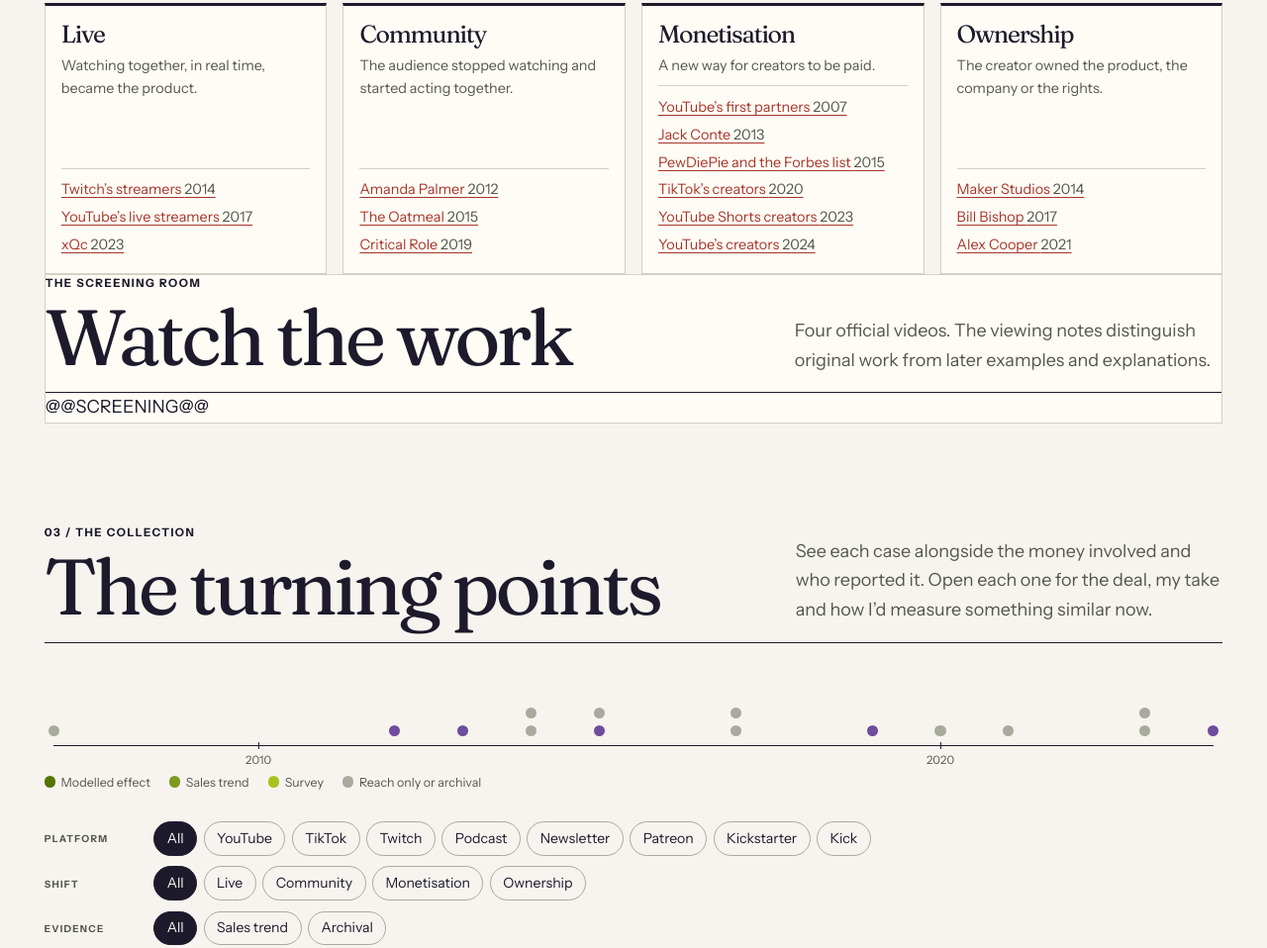
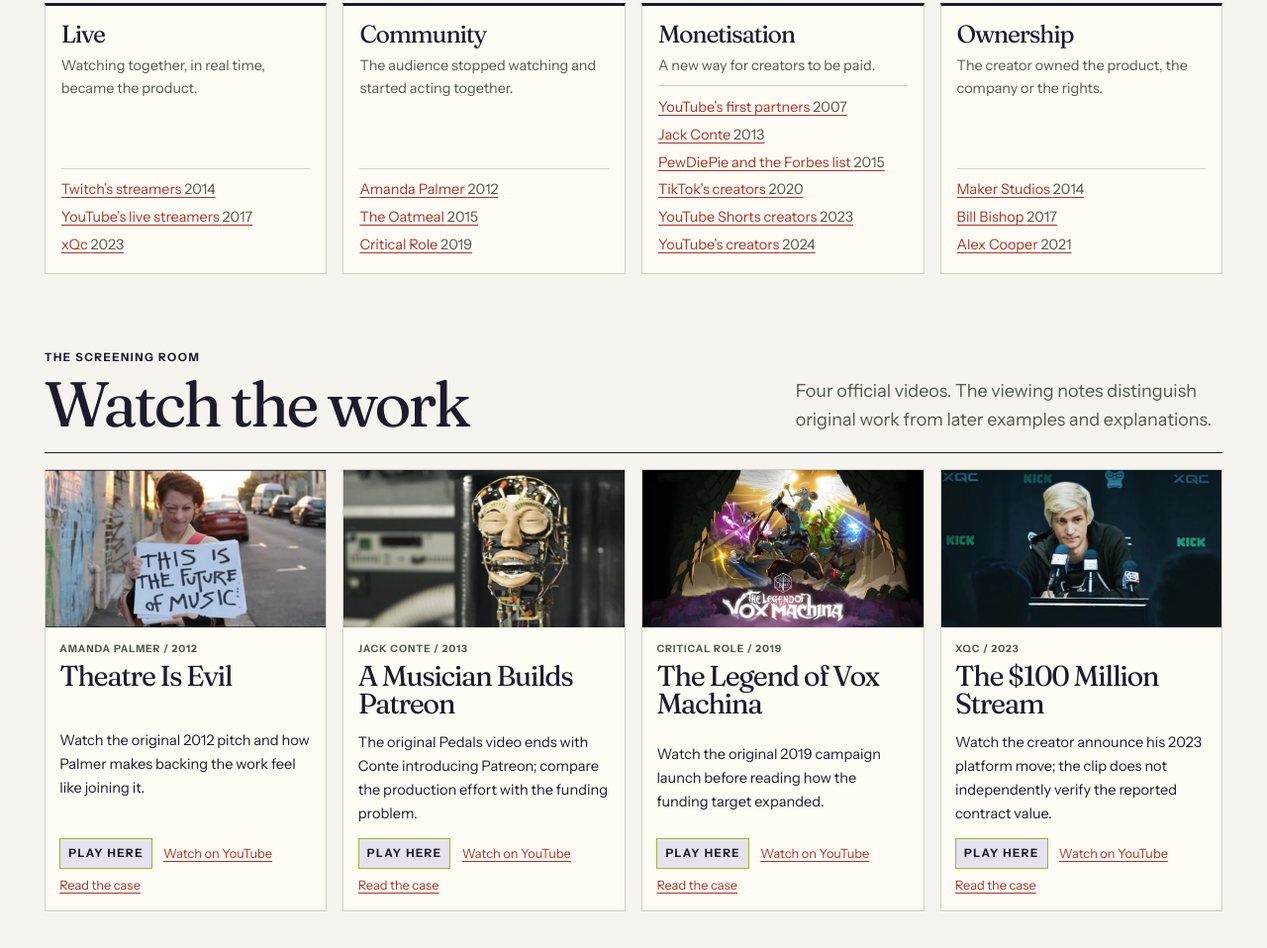
Before and after one commit to mattbatcheldor/creator-turning-points, a plain HTML site: page edition-03/index.html in a window 1280 px wide. Shown: the part 2661-3619 px from the top of the page at 99% size. Drawn offline with Linux system fonts and the light colour scheme.

Commit message:
Render the four verified screening films for Edition 03

```diff
--- a/edition-03/index.html
+++ b/edition-03/index.html
@@ -297,9 +297,52 @@ a{color:var(--teal)}.top nav a,.wordmark{color:var(--ink)}
 <div class="mech"><h3><button class="mech-pick" type="button" data-value="Monetisation">Monetisation</button></h3><p>A new way for creators to be paid.</p><ul><li><a href="#youtube-partner-program">YouTube’s first partners <span>2007</span></a></li><li><a href="#patreon">Jack Conte <span>2013</span></a></li><li><a href="#forbes-highest-paid-youtubers">PewDiePie and the Forbes list <span>2015</span></a></li><li><a href="#tiktok-creator-fund">TikTok’s creators <span>2020</span></a></li><li><a href="#youtube-shorts-revenue-share">YouTube Shorts creators <span>2023</span></a></li><li><a href="#youtube-70-billion">YouTube’s creators <span>2024</span></a></li></ul></div>
 <div class="mech"><h3><button class="mech-pick" type="button" data-value="Ownership">Ownership</button></h3><p>The creator owned the product, the company or the rights.</p><ul><li><a href="#maker-studios-disney">Maker Studios <span>2014</span></a></li><li><a href="#sinocism-substack">Bill Bishop <span>2017</span></a></li><li><a href="#alex-cooper-call-her-daddy">Alex Cooper <span>2021</span></a></li></ul></div></div>
 </section>
-<section class="screening" id="screening" aria-labelledby="screening-title">
+<section class="screenings" id="screening" aria-labelledby="screening-title">
 <div class="section-head"><div><p class="small">The screening room</p><h2 id="screening-title">Watch the work</h2></div><p>Four official videos. The viewing notes distinguish original work from later examples and explanations.</p></div>
-<div class="film-grid">@@SCREENING@@</div>
+<div class="screen-grid"><article class="screening">
+<span class="film-frame"><img src="../assets/edition-03/amanda-palmer-kickstarter.webp?v=3cab6d38f2da" alt="Amanda Palmer holds a handwritten sign saying This is the future of music" width="800" height="450" loading="lazy" decoding="async"></span>
+<div class="film-body">
+<div class="film-heading"><p class="small">Amanda Palmer / 2012</p><h3>Theatre Is Evil</h3></div>
+<p>Watch the original 2012 pitch and how Palmer makes backing the work feel like joining it.</p>
+<div class="film-actions">
+<button class="play-film small" type="button" data-video="TveAzAs6NAY" data-title="Theatre Is Evil" hidden>Play here</button><a href="https://www.youtube.com/watch?v=TveAzAs6NAY">Watch on YouTube</a>
+<a href="#amanda-palmer-kickstarter">Read the case</a>
+</div>
+</div>
+</article>
+<article class="screening">
+<span class="film-frame"><img src="../assets/edition-03/patreon.webp?v=716f9f5d15db" alt="A mechanical robot head in the Pedals music video" width="800" height="450" loading="lazy" decoding="async"></span>
+<div class="film-body">
+<div class="film-heading"><p class="small">Jack Conte / 2013</p><h3>A Musician Builds Patreon</h3></div>
+<p>The original Pedals video ends with Conte introducing Patreon; compare the production effort with the funding problem.</p>
+<div class="film-actions">
+<button class="play-film small" type="button" data-video="mZ02alEkbLw" data-title="A Musician Builds Patreon" hidden>Play here</button><a href="https://www.youtube.com/watch?v=mZ02alEkbLw">Watch on YouTube</a>
+<a href="#patreon">Read the case</a>
+</div>
+</div>
+</article>
+<article class="screening">
+<span class="film-frame"><img src="../assets/edition-03/critical-role-vox-machina.webp?v=56e87220c9f6" alt="Illustrated Vox Machina characters above the animated series title" width="800" height="450" loading="lazy" decoding="async"></span>
+<div class="film-body">
+<div class="film-heading"><p class="small">Critical Role / 2019</p><h3>The Legend of Vox Machina</h3></div>
+<p>Watch the original 2019 campaign launch before reading how the funding target expanded.</p>
+<div class="film-actions">
+<button class="play-film small" type="button" data-video="IAi9xjcNFus" data-title="The Legend of Vox Machina" hidden>Play here</button><a href="https://www.youtube.com/watch?v=IAi9xjcNFus">Watch on YouTube</a>
+<a href="#critical-role-vox-machina">Read the case</a>
+</div>
+</div>
+</article>
+<article class="screening">
+<span class="film-frame"><img src="../assets/edition-03/xqc-kick.webp?v=888afbc1b3c2" alt="xQc sits at a press conference table against a Kick branded backdrop" width="800" height="450" loading="lazy" decoding="async"></span>
+<div class="film-body">
+<div class="film-heading"><p class="small">xQc / 2023</p><h3>The $100 Million Stream</h3></div>
+<p>Watch the creator announce his 2023 platform move; the clip does not independently verify the reported contract value.</p>
+<div class="film-actions">
+<button class="play-film small" type="button" data-video="n-6EJU8GV0w" data-title="The $100 Million Stream" hidden>Play here</button><a href="https://www.youtube.com/watch?v=n-6EJU8GV0w">Watch on YouTube</a>
+<a href="#xqc-kick">Read the case</a>
+</div>
+</div>
+</article></div>
 </section>
 <section class="archive" id="archive" aria-labelledby="archive-title">
 <div class="section-head"><div><p class="small">03 / The collection</p><h2 id="archive-title">The turning points</h2></div><p>See each case alongside the money involved and who reported it. Open each one for the deal, my take and how I’d measure something similar now.</p></div>
```
Also changed, not shown: src/page-template-03.html (+2 -2 lines), verification/edition-03/checks.txt.
